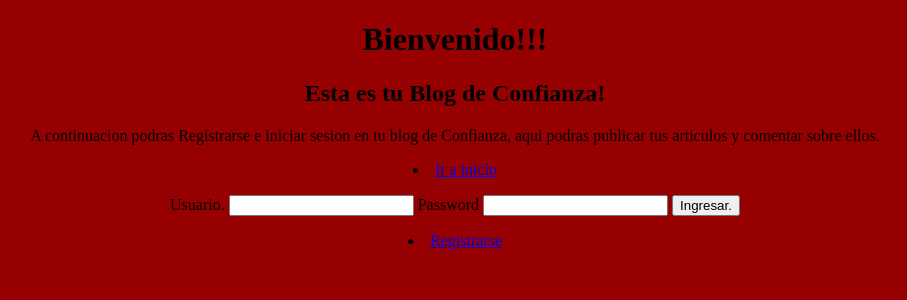
After one commit to Alekgy/Pokedex-project, a Flask app: page /blog/ in a window 1280 px wide. The commit adds this page. Shown: the top 300 px of the page, without its empty margins (185-1092 px from the left). Run offline with Flask 2, Linux system fonts and the light colour scheme; parts of the project's set-up code (start-up, migrations or seed data) failed here and were passed over.

Commit message:
add changes for main.py and add new project "blog"

```diff
--- /dev/null
+++ b/blog.py
@@ -0,0 +1,13 @@
+from flask import Flask
+from flask_wtf import FlaskForm
+from wtforms.fields import StringField, SubmitField, PasswordField
+
+class NewUser(FlaskForm):
+    new_user = StringField('Registrar Usuario.')
+    new_password = PasswordField('Password.')
+    submit = SubmitField('Registrar.')
+
+class LoginUserForm(FlaskForm):
+    user = StringField('Usuario.')
+    password = PasswordField('Password')
+    submit = SubmitField('Ingresar.')
--- a/main.py
+++ b/main.py
@@ -1,9 +1,12 @@
 from email.mime import image
 from importlib.resources import open_binary
-from flask import Flask, render_template, request, url_for, redirect
+from flask import Flask, flash, render_template, request, url_for, redirect
 import json
 
+from numpy import set_string_function
+
 from pokedex import UserForm, pokemon_elegido
+from blog import NewUser, LoginUserForm
 
 app = Flask(__name__)
 ruta = "./datos/pokedex.json"
@@ -19,19 +22,20 @@ def obtener_pokemons():
     if request.method == 'POST':
         id_pokemon = request.form['pokemon_id']
 
-
         return redirect(url_for('resultado', id_pokemon=id_pokemon))
-
 
     return render_template('pokemon.html', login_form=login_form)
 
 
 @app.route('/pokemon/resultado/<int:id_pokemon>', methods=['GET', 'POST'])
 def resultado(id_pokemon):
+    if len(str(id_pokemon)) == None:
+        raise ValueError("No se ha introducido ningun ID")
     try:
         assert int(id_pokemon), "El id debe ser un número entero"
         assert id_pokemon > 0, "El id debe ser mayor a 0"
         assert id_pokemon < 810, "El id debe ser menor a 809"
+
     except AssertionError as error:
         return render_template('error.html', error=error)
     pokemon_info = pokemon_elegido(id_pokemon)
@@ -44,3 +48,13 @@ def resultado(id_pokemon):
 
     img_poke = f"images/{id_pokemon}.png"
     return render_template('resultado.html', img_poke=img_poke, pokemon_info=pokemon_info)
+
+@app.route('/blog/', methods=['GET', 'POST'])
+def blog():
+    sign_in = LoginUserForm()
+    return render_template('blog.html', sign_in=sign_in)
+
+@app.route('/blog/registro/', methods=['GET', 'POST'])
+def registro():
+    sign_up = NewUser()
+    return render_template('registro.html', sign_up=sign_up)
--- a/static/index.css
+++ b/static/index.css
@@ -4,4 +4,6 @@ body {
     background-position: center;
     background-repeat: none;
     color: #000000;
+    background-color: #970000
+    ;
 }
--- a/templates/base.html
+++ b/templates/base.html
@@ -5,8 +5,9 @@
     <meta http-equiv="X-UA-Compatible" content="IE=edge">
     <meta name="viewport" content="width=device-width, initial-scale=1.0">
     <link rel="stylesheet" href="/static/index.css">
+    <link rel="shortcut icon" href="{{ url_for('static', filename='logo/pokeball.ico') }}">
     <title>
-        {% block title %}MIS PROYECTOS |{% endblock %}
+        {% block title %}Mis Proyectos |{% endblock %}
     </title>
 </head>
 <body>
--- /dev/null
+++ b/templates/blog.html
@@ -0,0 +1,31 @@
+{% extends 'base.html' %}
+
+{% block title %}
+    {{ super() }}
+    Blog
+{% endblock %}
+
+{% block content %}
+    <h1>Bienvenido!!!</h1>
+    <h2>Esta es tu Blog de Confianza!</h2>
+
+    <p>A continuacion podras Registrarse e iniciar sesion en tu blog de Confianza,
+        aqui podras publicar tus articulos y comentar sobre ellos.</p>
+
+    <li><a href="{{ url_for('index') }}">Ir a inicio</a></li>
+
+    <p>
+        <div class="container">
+            <form action="{{ url_for('obtener_pokemons') }}" method='post'>
+                {{ sign_in.user.label}}
+                {{ sign_in.user }}
+                {{ sign_in.password.label}}
+                {{ sign_in.password }}
+                {{ sign_in.submit }}
+            </form>
+        </div>
+        </p>
+        <li><a href="{{ url_for('registro') }}">Registrarse</a></li>
+
+
+{% endblock %}
--- a/templates/error.html
+++ b/templates/error.html
@@ -9,5 +9,5 @@
         <h1>Lo Sentimos!!</h1>
         <h2>Por Favor Elige Una Opcion Valida!</h2>
         <li><a href="{{ url_for('index' )}}">Ir a inicio</a></li>
-        <li><a href="{{ url_for('obtener_pokemons') }}">Buscar Otro Pokemon</a></li>
+        <li><a href="{{ url_for('obtener_pokemons') }}">Intentar De Nuevo</a></li>
     {% endblock %}
--- a/templates/index.html
+++ b/templates/index.html
@@ -12,8 +12,8 @@
     <p>Agradezco de antemano tu tiempo, para ver cada uno de los proyectos y la interaccion que tendras con ellos. </p>
     <ul>
         <li><a href="{{ url_for('obtener_pokemons') }}">Ir a la Pokedex</a>
-        <li><a href="">Ir al Blog</a></li></li>
-        <li><a href="">Ir a la Encuesta</a></li>
+        <!-- <li><a href="{{ url_for('blog') }}">Ir al Blog</a></li></li> -->
+        <!-- <li><a href="">Ir a la Encuesta</a></li> -->
     </ul>
 
     <p><strong>Ten un excelente dia y gracias por tu visita!</strong></p>
--- a/templates/pokemon.html
+++ b/templates/pokemon.html
@@ -5,14 +5,13 @@
     Pokedex
 {% endblock %}
 
-
 {% block content %}
     <h1>Bienvenido!!!</h1>
     <h2>Esta es la Pokedex!</h2>
 
     <p>A continuacion podras elegir un pokemon por su id del 1 al 809.</p>
 
-    <li><a href="{{ url_for('index' )}}">Ir a inicio</a></li>
+    <li><a href="{{ url_for('index') }}">Ir a inicio</a></li>
     <p>
     <div class="container">
         <form action="{{ url_for('obtener_pokemons') }}" method='post'>
```
Also changed, not shown: pokedex.py (+7 -0 lines), templates/cd.html (added, +17 -0 lines), templates/registro.html (added, +28 -0 lines), static/logo/pokeball.ico (added), 1 other file.
